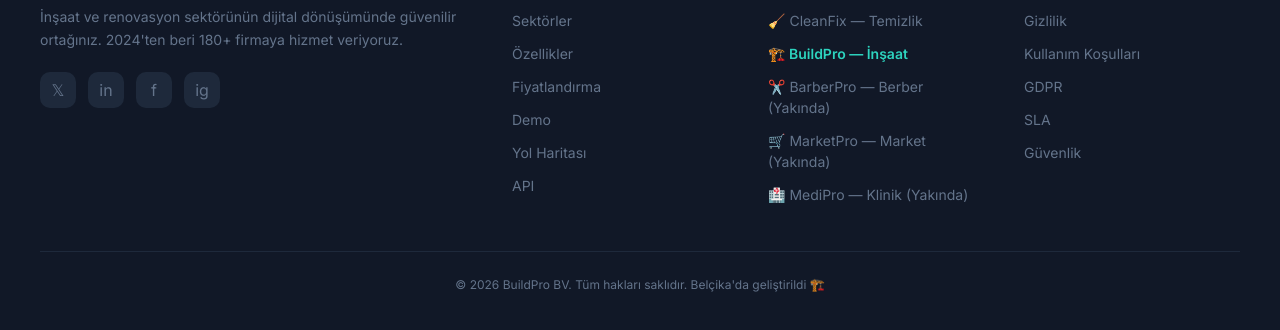
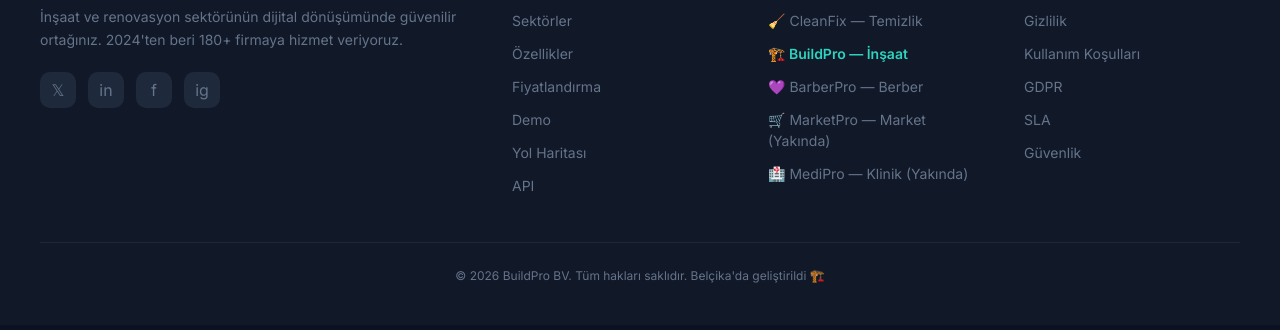
Before and after one commit to mcemkoca/buildpro-vercel, a plain HTML site: page index.html in a window 1280 px wide. Shown: the part 5619-5949 px from the top of the page. Drawn offline with Linux system fonts and the light colour scheme.

Commit message:
Add BarberPro cross-link to footer

```diff
--- a/index.html
+++ b/index.html
@@ -593,7 +593,7 @@
       <h4>Platformlar</h4>
       <a href="https://mcemkoca.github.io/cleanfix-vercel/">🧹 CleanFix — Temizlik</a>
       <a href="https://mcemkoca.github.io/buildpro-vercel/" style="color:var(--teal-400);font-weight:600;">🏗️ BuildPro — İnşaat</a>
-      <a href="#">✂️ BarberPro — Berber (Yakında)</a>
+      <a href="https://mcemkoca.github.io/barberpro-vercel/">💜 BarberPro — Berber</a>
       <a href="#">🛒 MarketPro — Market (Yakında)</a>
       <a href="#">🏥 MediPro — Klinik (Yakında)</a>
     </div>
```
